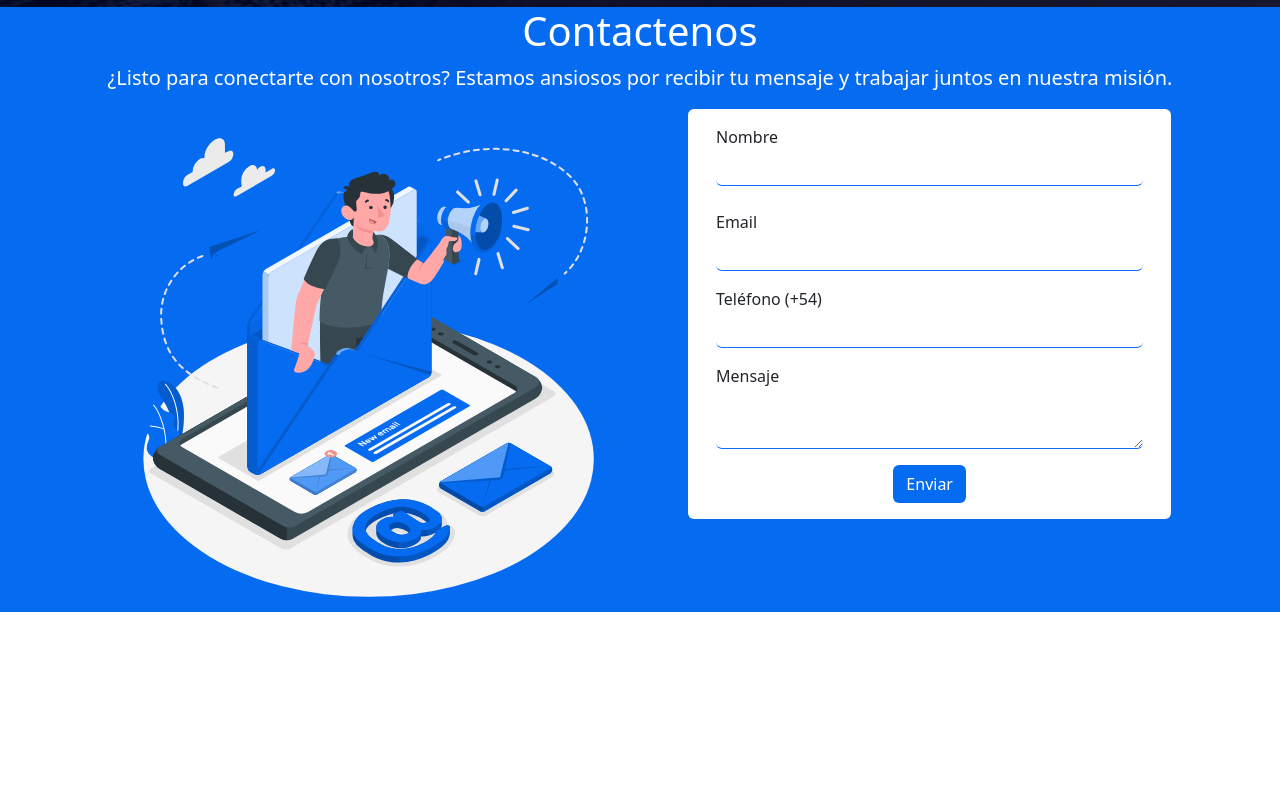
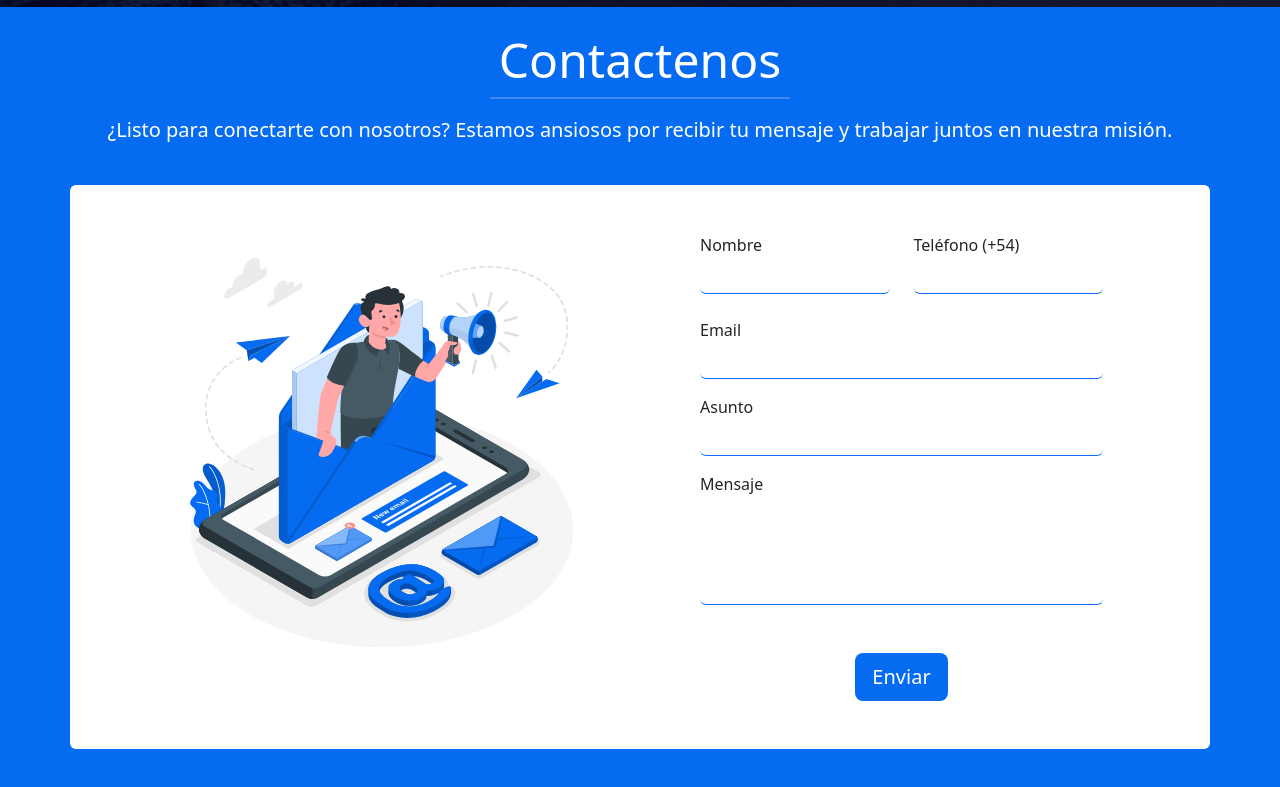
Before and after one commit to Empresa-CODEV/Portafolio-CO-DEV, a website: page index.html in a window 1280 px wide. Shown: the part 793-1580 px from the top of the page. Before the commit the page ends 1405 px from the top, so only its background shows below. Drawn offline with nearby package versions, Linux system fonts and the light colour scheme.

Commit message:
- Estilos de formulario

```diff
--- a/CSS/style-inicio.css
+++ b/CSS/style-inicio.css
@@ -14,7 +14,11 @@
 
 /* ====== Bootstrap config ====== */
     .form-control:focus {
-        box-shadow: none
+        box-shadow: none;
+    }
+
+    .complete {
+        background-color: #e8f0fe;
     }
 /* ====== Botones Preterminados ====== */
 
@@ -362,6 +366,13 @@ nav.bg-codev {
 .btn.enviar{
     background-color: var(--bg-Botones);
 }
+hr {
+    border-color:white;
+    margin: 0 25.5em 1em;
+}
+textarea {
+    resize: none;
+}
 /* ====== Estilos Responsivos ====== */
 
 @media (max-width: 992px) {
--- /dev/null
+++ b/JS/utils.js
@@ -0,0 +1,11 @@
+let inputs = document.querySelectorAll('.form-control')
+
+inputs.forEach(input => {
+    input.addEventListener('change', () => {
+        if(input.value!==''){
+            input.classList.add('complete')
+        }else{
+            input.classList.remove('complete')
+        }
+    })
+})
--- a/index.html
+++ b/index.html
@@ -187,26 +187,41 @@
 
   <body>
     <!-- Contactenos -->
-    <section class="container-contactenos">
+    <section class="container-contactenos py-4 px-6">
       <div class="subtitle-container text-white mb-7">
-        <h2 class="text-center display-6">Contactenos</h2>
-        <p class="lead text-center">¿Listo para conectarte con nosotros? Estamos ansiosos por recibir tu mensaje y trabajar juntos en nuestra
-          misión.</p>
+        <div class="container">
+          <h2 class="text-center display-5">Contactenos</h2>
+          <hr class="border border-1 ">
         </div>
-      <div class="row justify-content-center">
-        <div class="col-md-5 ps-1">
-          <div class="imagen container">
-            <img src="./img/svg/Email campaign-amico.svg" class="img-fluid" alt="svg_img">
+        <p class="lead text-center pb-4">
+          ¿Listo para conectarte con nosotros? Estamos ansiosos por recibir tu mensaje y
+          trabajar juntos en nuestra misión.
+        </p>
+      </div>
+      <div class="container-md bg-white py-5 rounded mb-4">
+        <div class="row justify-content-center gap-5">
+          <div class="col-md-5 img">
+            <div class="img container">
+              <img src="./img/svg/Email campaign-amico.svg" class="img-fluid  align-items-center" alt="svg_img">
             </div>
           </div>
-        <div class="col-md-5 mb-3 ps-5">
-          <div class="form container bg-white p-3 rounded">
+          <div class="col-md-5">
+            <div class="form container">
               <form action="" class="container">
                 <div class="mb-3 row">
+                  <div class="col">
                     <label for="nombre" class="form-label">
                       <span class="">Nombre</span>
                       <input type="text" id="nombre" class="form-control border-0 border-primary border-bottom border-1">
                     </label>
+                  </div>
+                  <div class="col">
+                    <label for="telefono">
+                      <span class="">Teléfono (+54)</span>
+                      <input type="text" id="telefono"
+                        class="form-control border-0 border-primary border-bottom border-1">
+                    </label>
+                  </div>
                 </div>
                 <div class="mb-3 row">
                   <label for="email">
@@ -215,24 +230,26 @@
                   </label>
                 </div>
                 <div class="mb-3 row">
-                <label for="telefono">
-                  <span class="">Teléfono (+54)</span>
-                  <input type="number" id="telefono"
+                  <label for="asunto">
+                    <span class="">Asunto</span>
+                    <input type="text" id="asunto"
                       class="form-control border-0 border-primary border-bottom border-1">
                   </label>
                 </div>
                 <div class="mb-3 row">
                   <label for="mensaje">
                     <span class="">Mensaje</span>
-                  <Textarea class="form-control border-0 border-primary border-bottom border-1" id="mensaje"></Textarea>
+                    <Textarea class="form-control border-0 border-primary border-bottom border-1"
+                      id="mensaje" rows="4"></Textarea>
                   </label>
                 </div>
-              <div class="row justify-content-center">
+                <div class="row justify-content-center mt-5">
                   <div class="text-center">
-                  <button class="btn enviar text-white">Enviar</button>
+                    <button class="btn btn-lg enviar text-white">Enviar</button>
                   </div>
                 </div>
               </form>
+            </div>
           </div>
         </div>
       </div>
@@ -247,6 +264,7 @@
   <script src="./node_modules/bootstrap/dist/js/bootstrap.bundle.js"></script>
   <!-- Archivo JS -->
   <script src="/JS/background-image.js"></script>
+  <script src="/JS/utils.js"></script>
 </body>
 
 </html>
```
Lines whose indentation alone changed are shown as unchanged.
